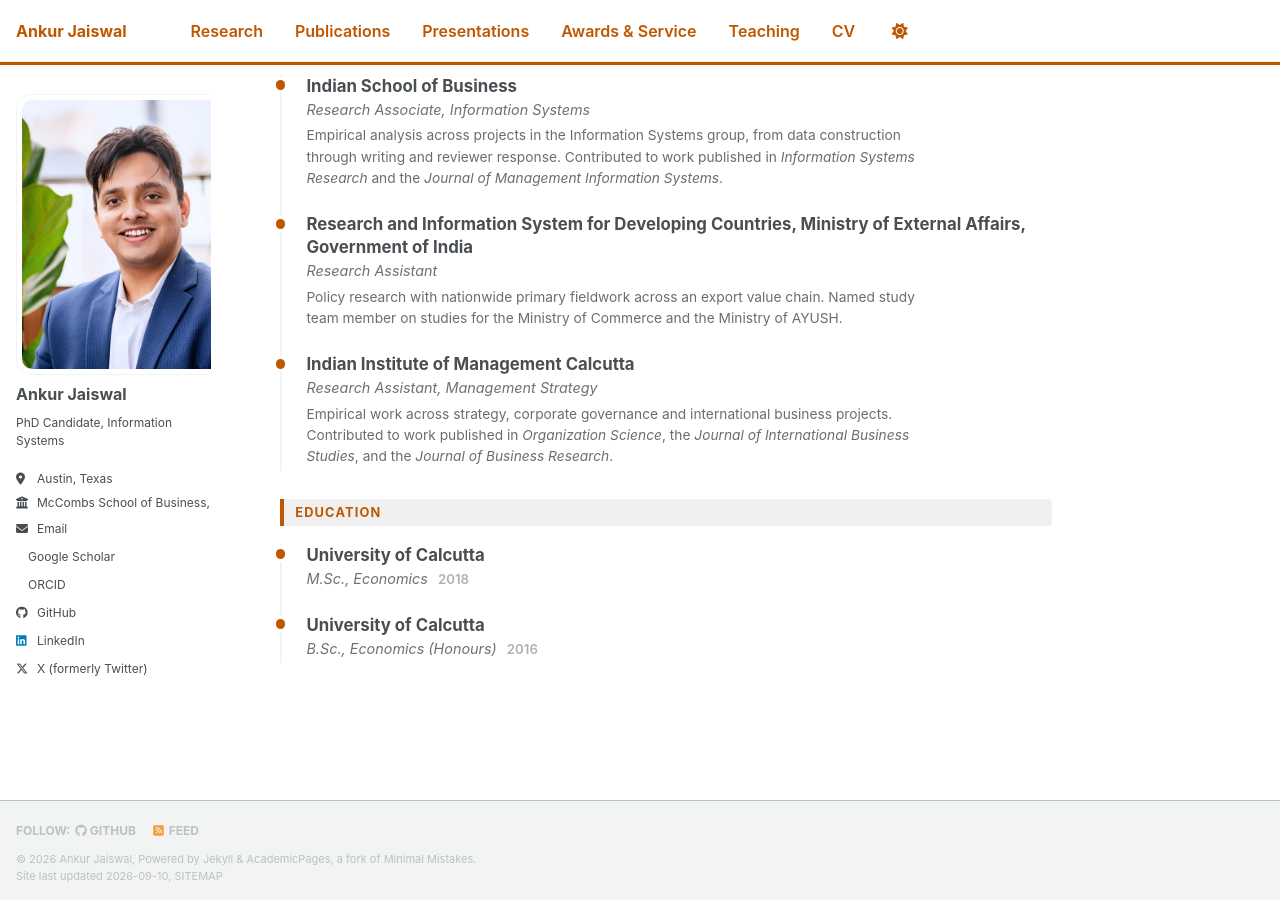
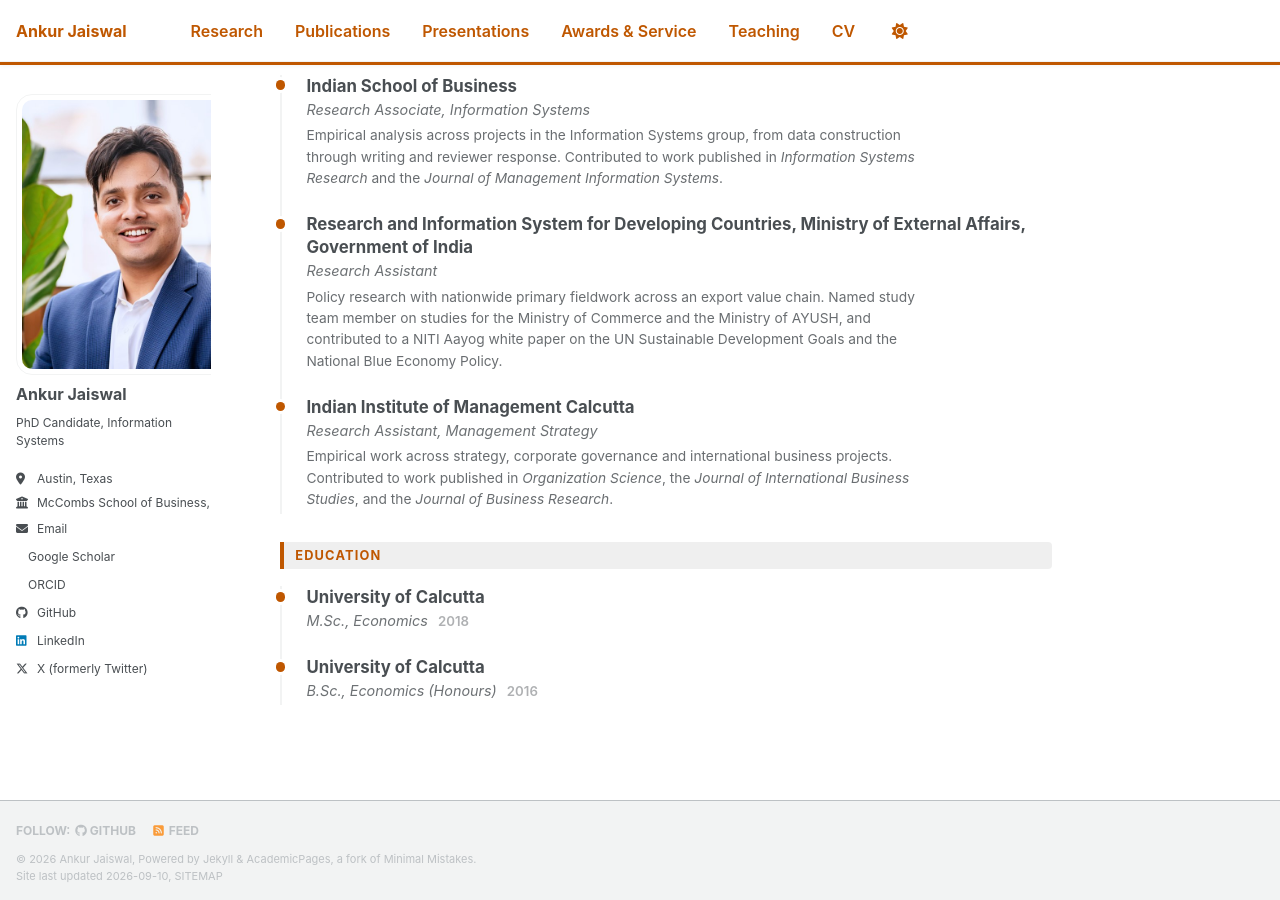
Before and after one commit to ankurjaiswal-aj/ankurjaiswal-aj.github.io, a Jekyll site: the page built from _pages/about.md, in a window 1280 px wide and 900 px high, scrolled down 988 px. Built offline with Jekyll 4.4.1, drawn with Linux system fonts in a browser that asks for light colours; a style sheet for code colours, icons or effects is not loaded.

Commit message:
Home: add NITI Aayog white paper to the RIS entry
Co-Authored-By: Claude Opus 5 (1M context) <noreply@anthropic.com>
Claude-Session: https://claude.ai/code/session_01E9crG7vAU8vaRPUgnD2akC

```diff
--- a/_pages/about.md
+++ b/_pages/about.md
@@ -47,7 +47,7 @@ Generative AI and knowledge work; business value of IT; continuous feature innov
   <div class="timeline-item">
     <div class="timeline-org">Research and Information System for Developing Countries, Ministry of External Affairs, Government of India</div>
     <div class="timeline-role">Research Assistant</div>
-    <p class="timeline-note">Policy research with nationwide primary fieldwork across an export value chain. Named study team member on studies for the Ministry of Commerce and the Ministry of AYUSH.</p>
+    <p class="timeline-note">Policy research with nationwide primary fieldwork across an export value chain. Named study team member on studies for the Ministry of Commerce and the Ministry of AYUSH, and contributed to a NITI Aayog white paper on the UN Sustainable Development Goals and the National Blue Economy Policy.</p>
   </div>
 
   <div class="timeline-item">
```
